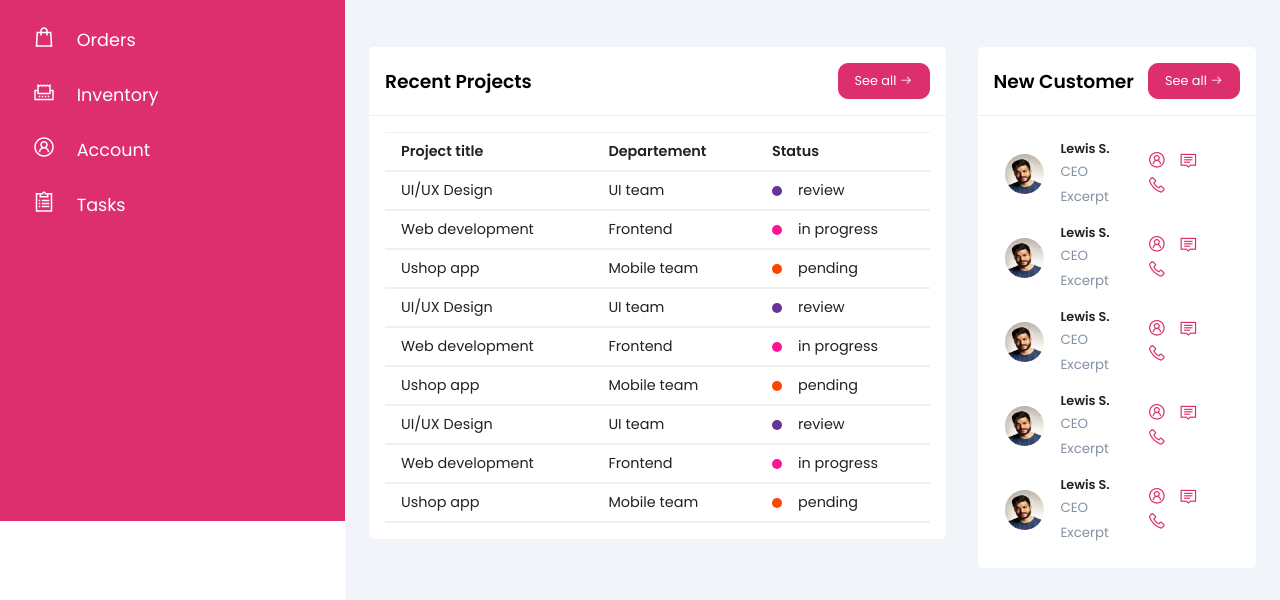
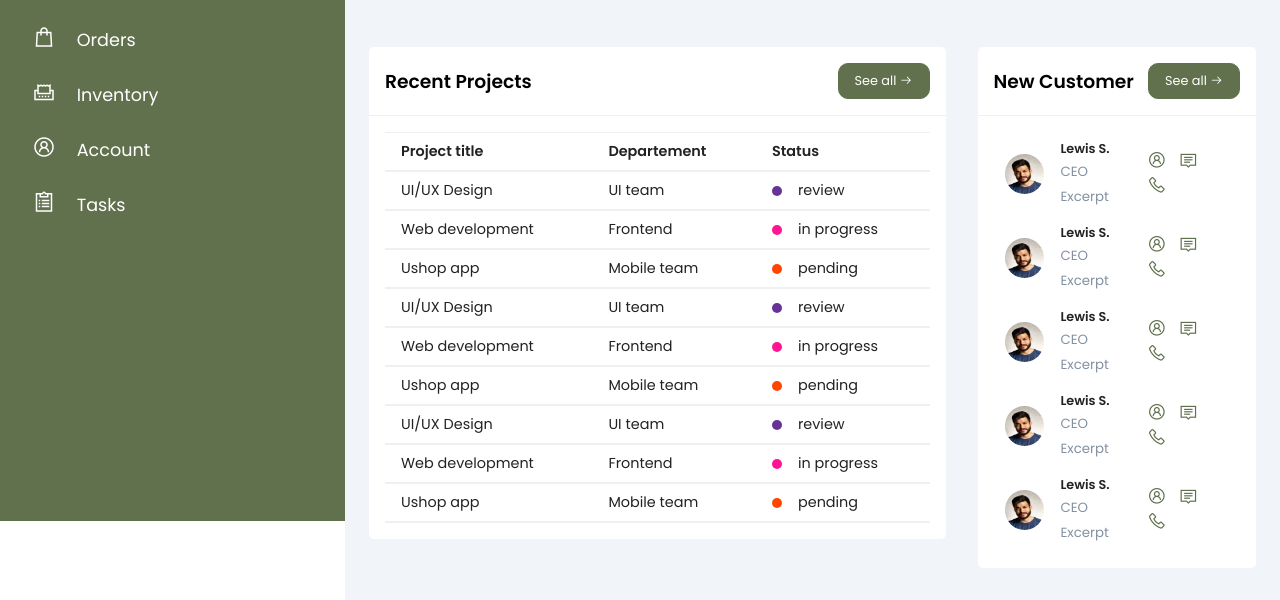
Before and after one commit to SJDave19/boo-bee, a plain HTML site: page index.html in a window 1280 px wide. Shown: the part 279-879 px from the top of the page. Drawn offline with nearby package versions, Linux system fonts and the light colour scheme.

Commit message:
Updated primary color

```diff
--- a/style.css
+++ b/style.css
@@ -1,7 +1,7 @@
 @import url('https://fonts.googleapis.com/css2?family=Poppins:wght@300;400;600&display=swap');
 
 :root {
-    --main-color: #DD2F6E;
+    --main-color: #61714d;
     --color-dark: #1D2231;
     --text-grey: #8390A2;
 }
```
